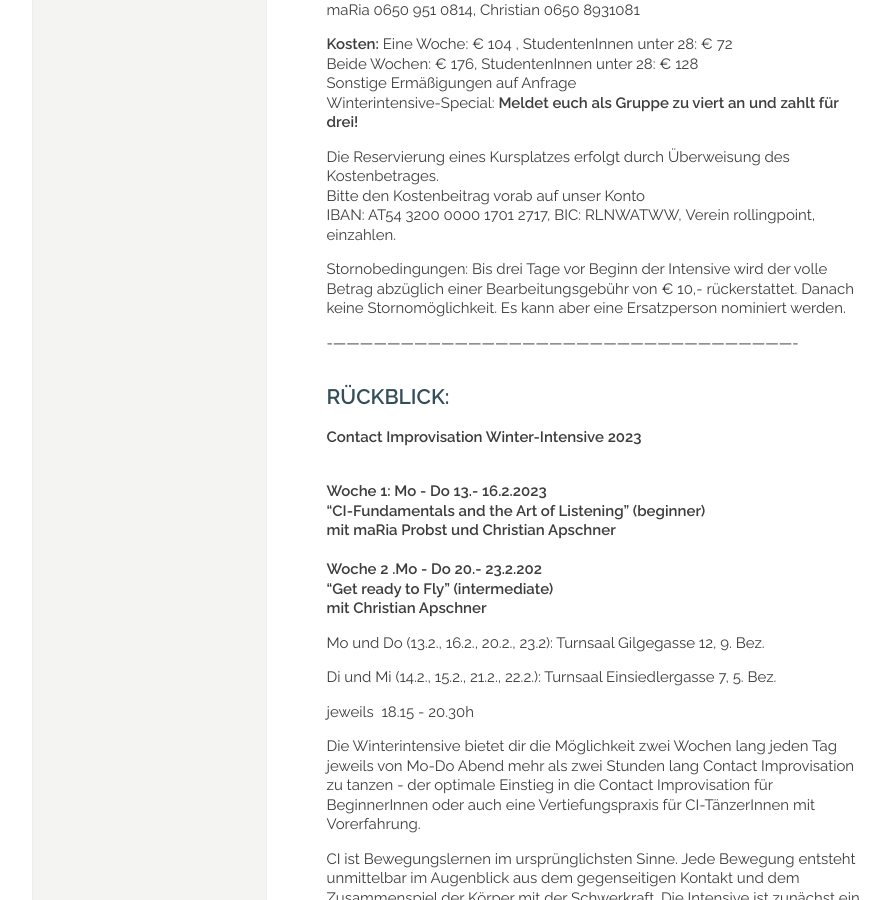
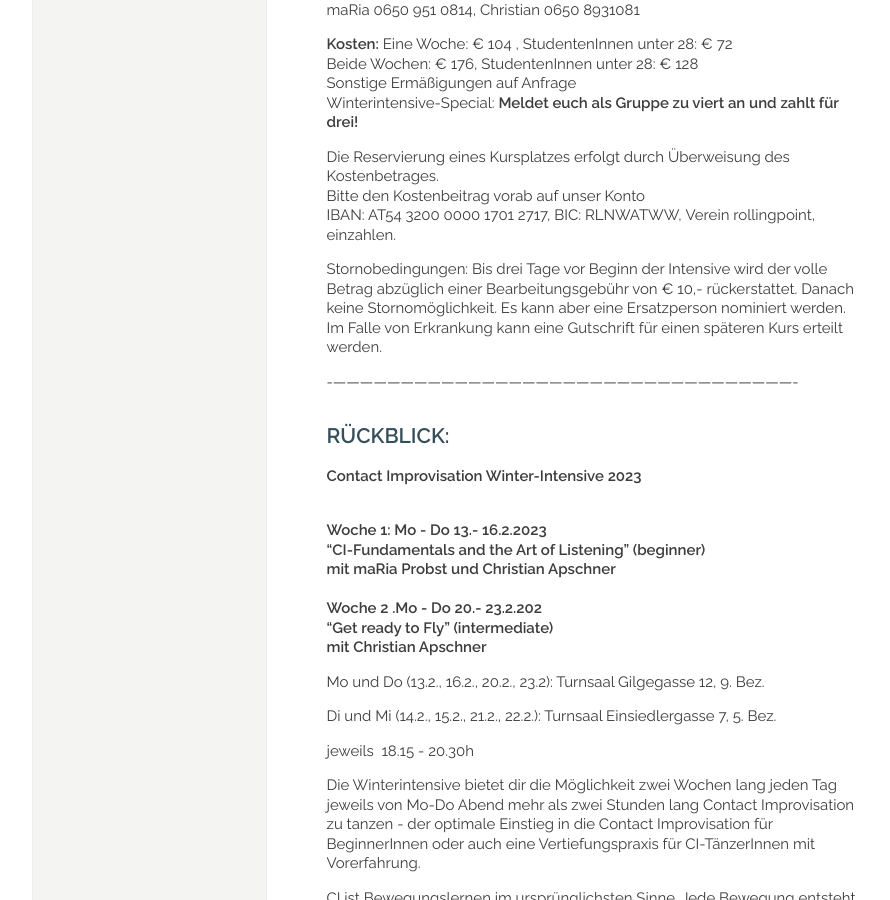
Before and after one commit to manulari/rollingpointat, a Jekyll site: the page built from _pages_de/winterintensive.md, in a window 1280 px wide and 900 px high, scrolled down 1549 px. Shown: the whole window, without its empty margins (152-1042 px from the left). Built offline with Jekyll 4.4.1, drawn with Linux system fonts in a browser that asks for light colours; comment, search, counter and statistics services are not loaded.

Commit message:
Update page (de) “winterintensive”

```diff
--- a/_pages_de/winterintensive.md
+++ b/_pages_de/winterintensive.md
@@ -50,7 +50,7 @@ Die Reservierung eines Kursplatzes erfolgt durch Überweisung des Kostenbetrages
 Bitte den Kostenbeitrag vorab auf unser Konto\
 IBAN: AT54 3200 0000 1701 2717, BIC: RLNWATWW, Verein rollingpoint, einzahlen.
 
-Stornobedingungen: Bis drei Tage vor Beginn der Intensive wird der volle Betrag abzüglich einer Bearbeitungsgebühr von € 10,- rückerstattet. Danach keine Stornomöglichkeit. Es kann aber eine Ersatzperson nominiert werden.
+Stornobedingungen: Bis drei Tage vor Beginn der Intensive wird der volle Betrag abzüglich einer Bearbeitungsgebühr von € 10,- rückerstattet. Danach keine Stornomöglichkeit. Es kann aber eine Ersatzperson nominiert werden. Im Falle von Erkrankung kann eine Gutschrift für einen späteren Kurs erteilt werden.
 
 \--------------------------------------------------------------------------------------------------------
 
```
